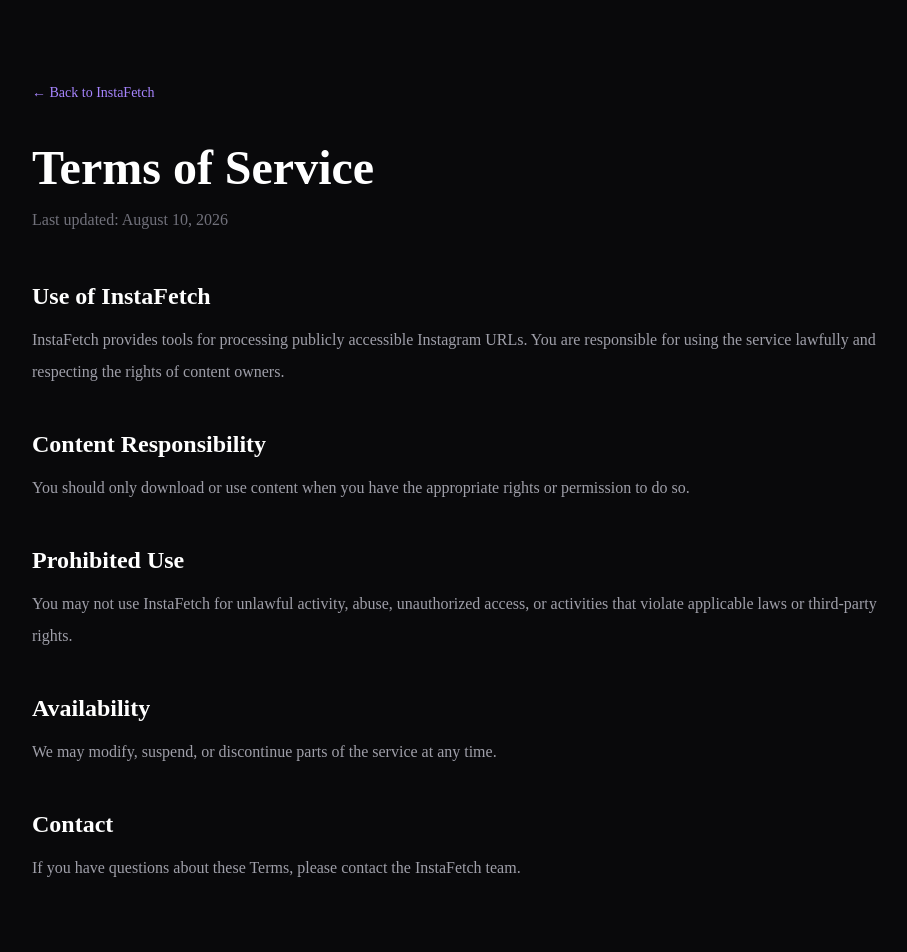
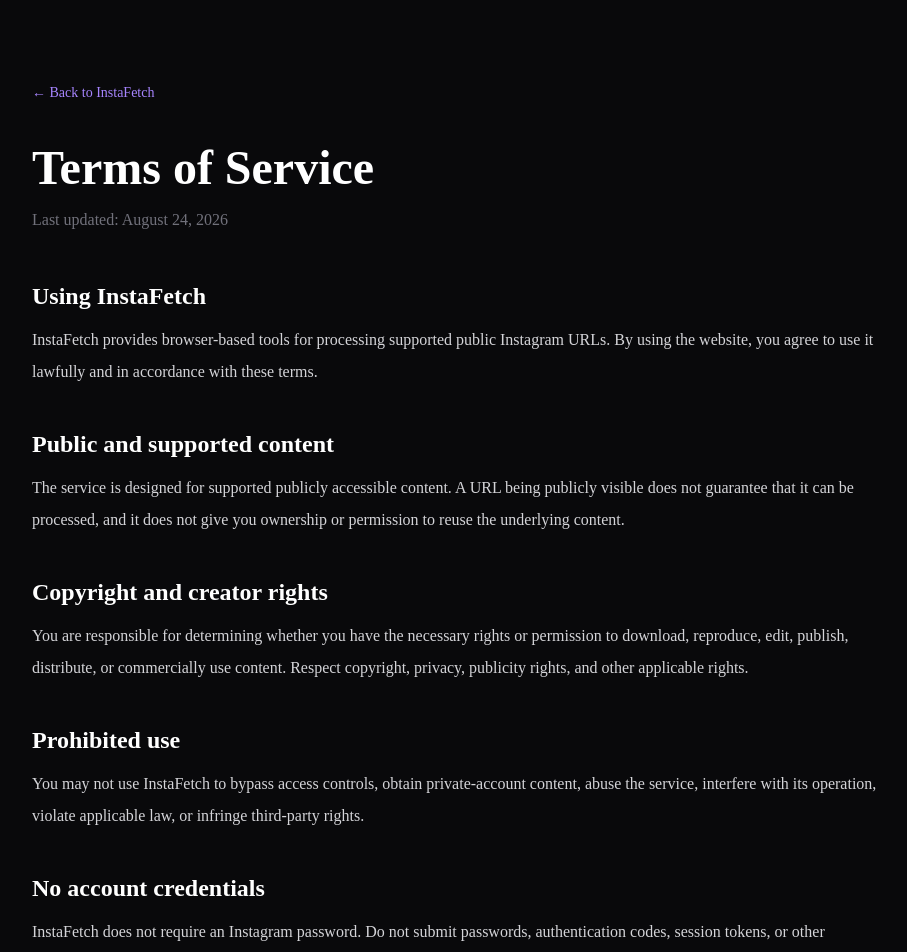
Before and after one commit to deepakgahlyan/instafetch, a Next.js app: page /terms in a window 1280 px wide. Shown: the top 952 px of the page, without its empty margins (184-1091 px from the left). Built offline with nearby package versions, Linux system fonts and the light colour scheme.

Commit message:
Strengthen terms and responsible-use information

```diff
--- a/app/terms/page.tsx
+++ b/app/terms/page.tsx
@@ -1,78 +1,35 @@
+import type { Metadata } from "next";
 import Link from "next/link";
+
+const siteUrl = "https://www.instafetch.app";
+
+export const metadata: Metadata = {
+  title: "Terms of Service",
+  description: "Read the InstaFetch Terms of Service for use of the website and supported public Instagram download tools.",
+  alternates: { canonical: `${siteUrl}/terms` },
+};
 
 export default function TermsPage() {
   return (
     <main className="min-h-screen bg-zinc-950 text-white">
-      <div className="mx-auto max-w-4xl px-6 py-20">
-        <Link
-          href="/"
-          className="text-sm text-violet-400 hover:text-violet-300"
-        >
-          ← Back to InstaFetch
-        </Link>
+      <article className="mx-auto max-w-4xl px-6 py-16 md:py-20">
+        <Link href="/" className="text-sm text-violet-400 hover:text-violet-300">← Back to InstaFetch</Link>
+        <h1 className="mt-10 text-4xl font-bold md:text-5xl">Terms of Service</h1>
+        <p className="mt-4 text-zinc-500">Last updated: August 24, 2026</p>
 
-        <h1 className="mt-10 text-5xl font-bold">
-          Terms of Service
-        </h1>
-
-        <p className="mt-4 text-zinc-500">
-          Last updated: August 10, 2026
-        </p>
-
-        <div className="mt-12 space-y-10 text-zinc-400 leading-8">
-          <section>
-            <h2 className="mb-3 text-2xl font-semibold text-white">
-              Use of InstaFetch
-            </h2>
-            <p>
-              InstaFetch provides tools for processing publicly accessible
-              Instagram URLs. You are responsible for using the service
-              lawfully and respecting the rights of content owners.
-            </p>
-          </section>
-
-          <section>
-            <h2 className="mb-3 text-2xl font-semibold text-white">
-              Content Responsibility
-            </h2>
-            <p>
-              You should only download or use content when you have the
-              appropriate rights or permission to do so.
-            </p>
-          </section>
-
-          <section>
-            <h2 className="mb-3 text-2xl font-semibold text-white">
-              Prohibited Use
-            </h2>
-            <p>
-              You may not use InstaFetch for unlawful activity, abuse,
-              unauthorized access, or activities that violate applicable
-              laws or third-party rights.
-            </p>
-          </section>
-
-          <section>
-            <h2 className="mb-3 text-2xl font-semibold text-white">
-              Availability
-            </h2>
-            <p>
-              We may modify, suspend, or discontinue parts of the service at
-              any time.
-            </p>
-          </section>
-
-          <section>
-            <h2 className="mb-3 text-2xl font-semibold text-white">
-              Contact
-            </h2>
-            <p>
-              If you have questions about these Terms, please contact the
-              InstaFetch team.
-            </p>
-          </section>
+        <div className="mt-12 space-y-10 leading-8 text-zinc-300">
+          <section><h2 className="mb-3 text-2xl font-semibold text-white">Using InstaFetch</h2><p>InstaFetch provides browser-based tools for processing supported public Instagram URLs. By using the website, you agree to use it lawfully and in accordance with these terms.</p></section>
+          <section><h2 className="mb-3 text-2xl font-semibold text-white">Public and supported content</h2><p>The service is designed for supported publicly accessible content. A URL being publicly visible does not guarantee that it can be processed, and it does not give you ownership or permission to reuse the underlying content.</p></section>
+          <section><h2 className="mb-3 text-2xl font-semibold text-white">Copyright and creator rights</h2><p>You are responsible for determining whether you have the necessary rights or permission to download, reproduce, edit, publish, distribute, or commercially use content. Respect copyright, privacy, publicity rights, and other applicable rights.</p></section>
+          <section><h2 className="mb-3 text-2xl font-semibold text-white">Prohibited use</h2><p>You may not use InstaFetch to bypass access controls, obtain private-account content, abuse the service, interfere with its operation, violate applicable law, or infringe third-party rights.</p></section>
+          <section><h2 className="mb-3 text-2xl font-semibold text-white">No account credentials</h2><p>InstaFetch does not require an Instagram password. Do not submit passwords, authentication codes, session tokens, or other credentials through the website.</p></section>
+          <section><h2 className="mb-3 text-2xl font-semibold text-white">Availability</h2><p>Instagram can change how public pages and media are delivered. Content may also be deleted, restricted, or made unavailable. InstaFetch does not guarantee that every URL will work or that the service will always be available.</p></section>
+          <section><h2 className="mb-3 text-2xl font-semibold text-white">Third-party services</h2><p>InstaFetch may depend on third-party hosting, processing, analytics, security, or advertising services. Those services can have separate terms and policies.</p></section>
+          <section><h2 className="mb-3 text-2xl font-semibold text-white">Independent service</h2><p>InstaFetch is independent and is not affiliated with, sponsored by, or endorsed by Instagram or Meta. Instagram is a trademark of its respective owner.</p></section>
+          <section><h2 className="mb-3 text-2xl font-semibold text-white">Changes to the service and terms</h2><p>We may change, suspend, or discontinue parts of InstaFetch and may update these terms when necessary. The current version will be posted on this page.</p></section>
+          <section><h2 className="mb-3 text-2xl font-semibold text-white">Contact</h2><p>Questions about these terms can be sent through the <Link href="/contact" className="text-violet-400 hover:text-violet-300">InstaFetch contact page</Link>.</p></section>
         </div>
-      </div>
+      </article>
     </main>
   );
 }
```
